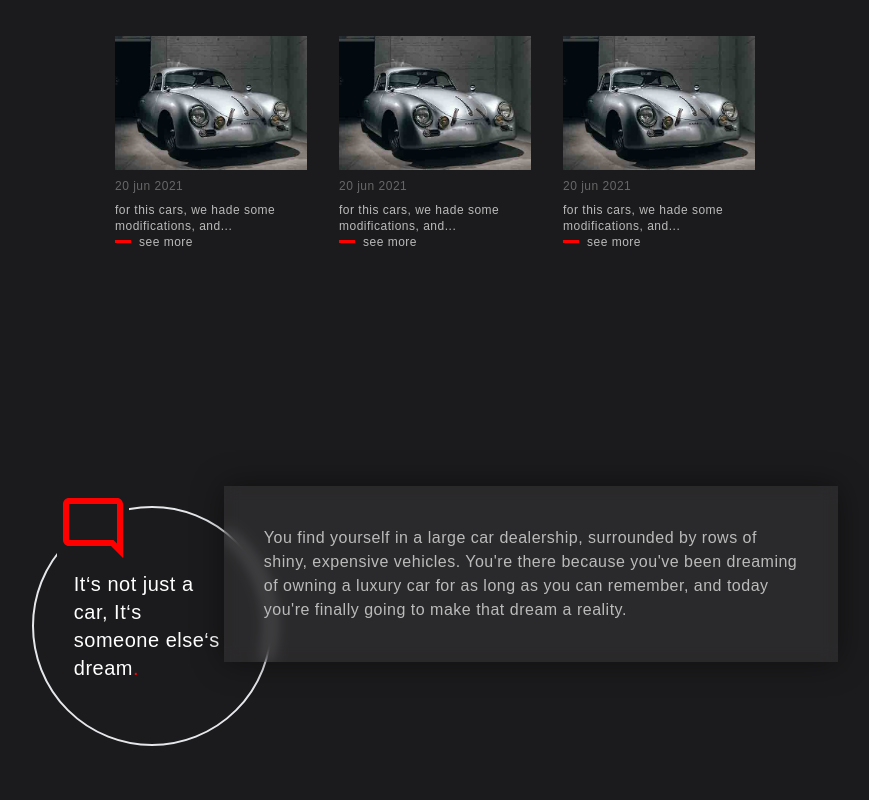
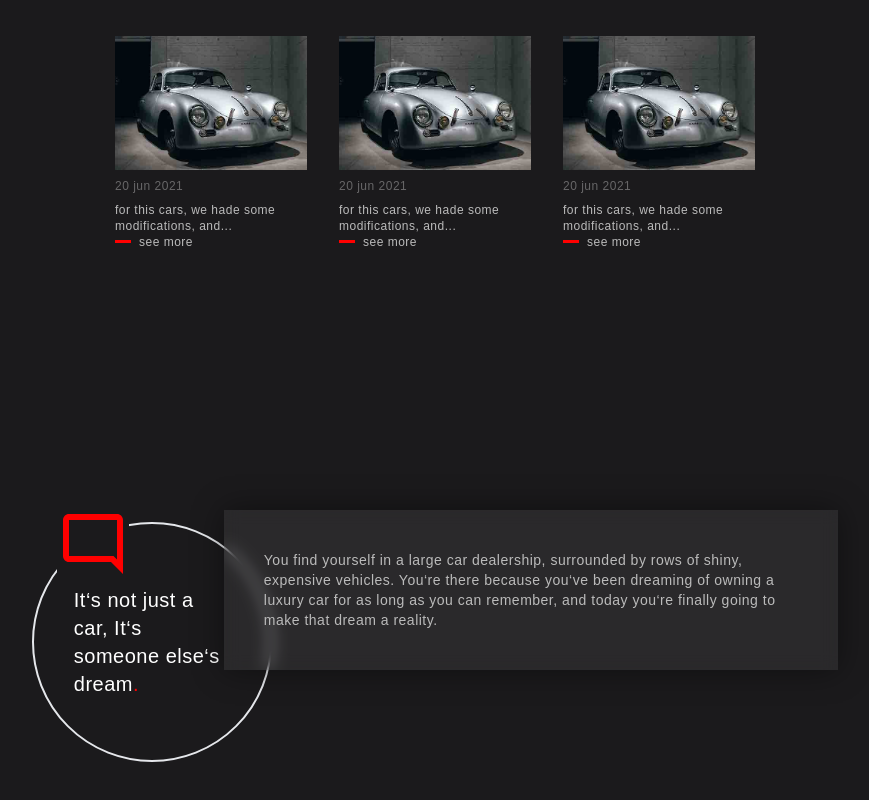
Before and after one commit to joel-kalema/luxury-cars, a Next.js app: page / in a window 1280 px wide. Shown: the part 5776-6576 px from the top of the page, without its empty margins (205-1074 px from the left). Built offline with nearby package versions, Linux system fonts and the light colour scheme.

Commit message:
update the design

```diff
--- a/components/news.js
+++ b/components/news.js
@@ -9,9 +9,9 @@ export default function News() {
                 <div className="w-1/6 h-[0.2rem] bg-[red] mt-1"></div>
                 <h1 className="text-[#fff1] text-6xl md:text-9xl font-bold mt-[-3rem] md:mt-[-6rem]">NEWS</h1>
             </div>
-            <div className="flex w-3/6 mx-auto justify-between text-xs mt-20">
+            <div className="flex w-[90%] md:w-3/6 mx-auto justify-between text-xs mt-20 news-items">
                 {newsData.map((news) => (
-                    <div key={news.detail} className=' hover:text-[red] w-[30%]'>
+                    <div key={news.detail} className=' hover:text-[red] w-[100%] md:w-[30%] mb-4'>
                         <img src={news.image} alt='' />
                         <p className='text-[#fff5] my-2'>20 jun 2021 </p>
                         <p>{news.detail}</p>
@@ -22,16 +22,16 @@ export default function News() {
                     </div>
                 ))}
             </div>
-            <div className='flex justify-center items-center px-32 mt-32'>
-                <div className="mt-32 mr-[-3rem] w-[15rem] relative h-[15rem] p-10 border-solid border-2 border-wight-500 rounded-full flex justify-center items-center">
+            <div className='flex flex-col md:flex-row justify-center items-center px-4 md:px-32 mt-32'>
+                <div className="mt-32 mr-[-3rem] w-[10rem] md:w-[15rem] relative h-[10rem] md:h-[15rem] p-4 md:p-10 border-solid border-2 border-wight-500 rounded-full flex justify-center items-center">
                     <MdOutlineModeComment
-                        className='text-7xl text-[red] absolute top-[-1rem] left-[10%] bg-[#1B1A1C] '
+                        className='text-4xl md:text-7xl text-[red] absolute top-[-1rem] left-[10%] bg-[#1B1A1C]'
                     />
-                    <h1 className="text-xl">It&lsquo;s not just a car, It&lsquo;s someone else&lsquo;s dream
+                    <h1 className="text-xs md:text-xl">It&lsquo;s not just a car, It&lsquo;s someone else&lsquo;s dream
                         <span className="text-[red]">.</span></h1>
                 </div>
-                <div className='w-3/5 exp backdrop-blur-[.5rem] bg-[#fff1] p-10 mt-6 shadow'>
-                    <p>You find yourself in a large car dealership, surrounded by rows of shiny, expensive vehicles. You're there because you've been dreaming of owning a luxury car for as long as you can remember, and today you're finally going to make that dream a reality.</p>
+                <div className='w-3/5 exp backdrop-blur-[.5rem] bg-[#fff1] p-4 md:p-10 text-xs md:text-sm mt-6 shadow'>
+                    <p>You find yourself in a large car dealership, surrounded by rows of shiny, expensive vehicles. You&lsquo;re there because you&lsquo;ve been dreaming of owning a luxury car for as long as you can remember, and today you&lsquo;re finally going to make that dream a reality.</p>
                 </div>
             </div>
         </div>
```
